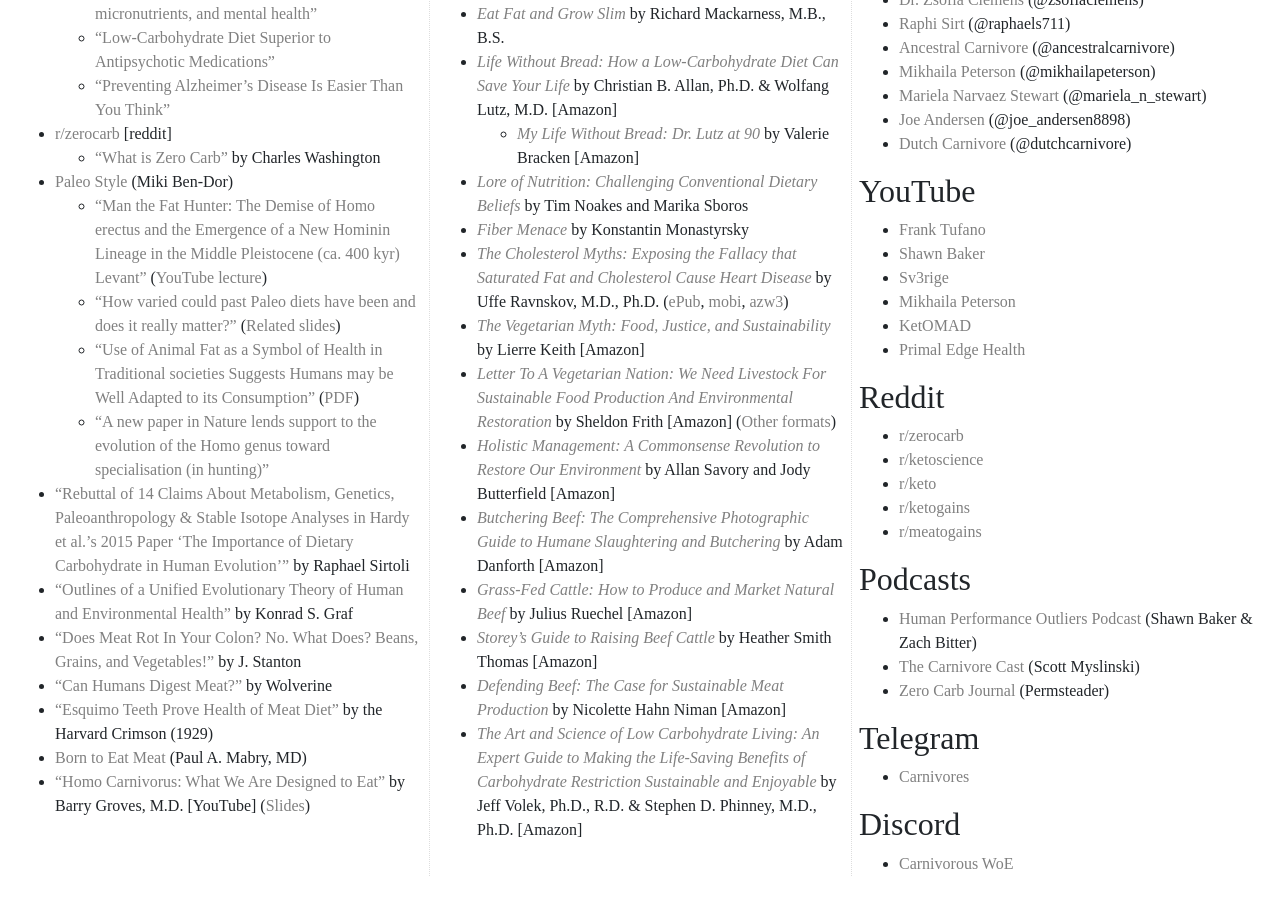
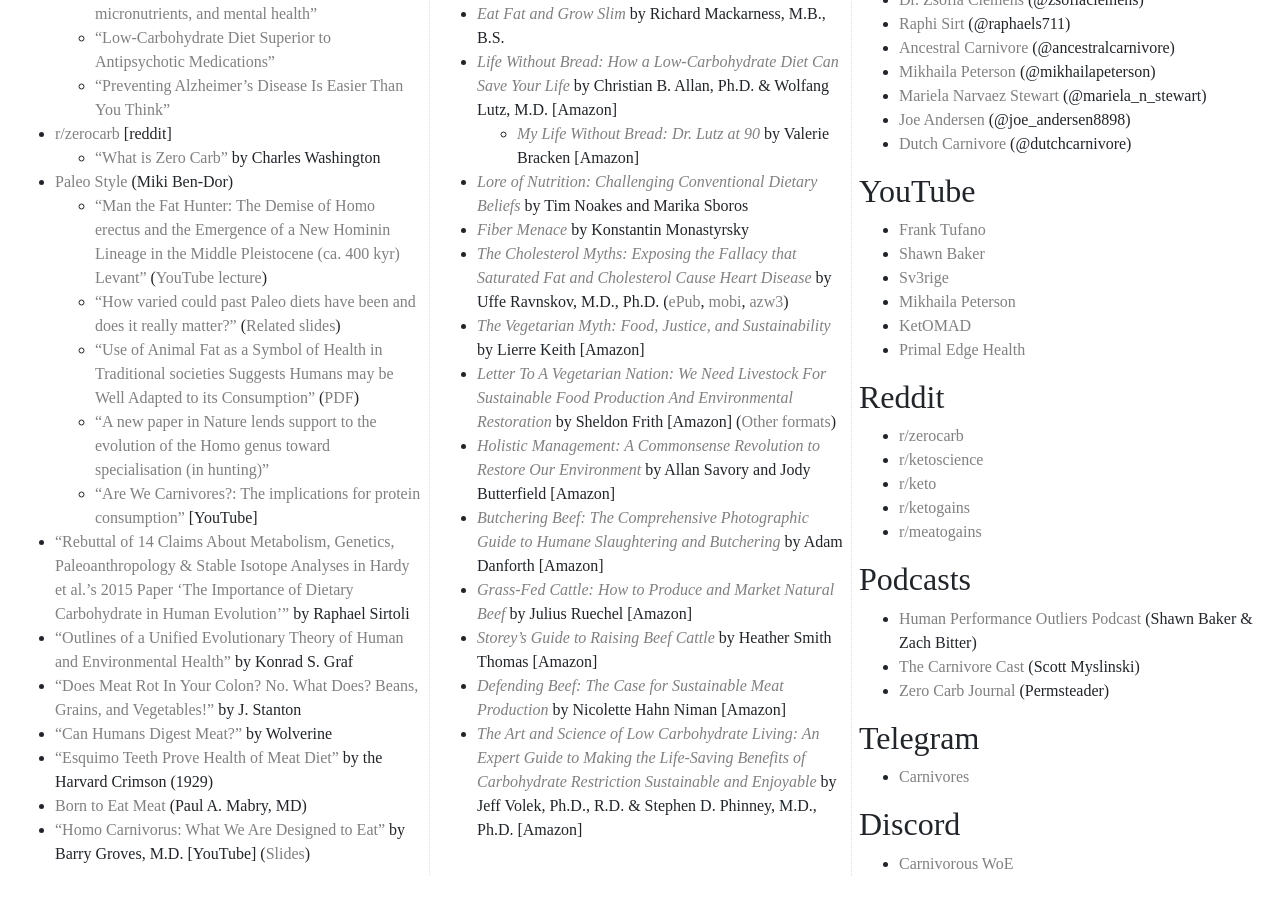
Before and after one commit to bitstein/justmeat.co, a Jekyll site: the page built from index.md, in a window 1280 px wide and 900 px high, scrolled down 1398 px. Built offline with Jekyll 4.4.1, drawn with Linux system fonts in a browser that asks for light colours; nearby versions of some CDN libraries; some web fonts are replaced.

Commit message:
Add Are We Carnivores lecture

```diff
--- a/index.md
+++ b/index.md
@@ -43,6 +43,7 @@
     * [“How varied could past Paleo diets have been and does it really matter?”](http://www.paleostyle.com/?p=2109) ([Related slides](https://www.slideshare.net/mikibendor/carnivourus-paleolithic-diet-miki-bendor-ahs13-24907026))
     * [“Use of Animal Fat as a Symbol of Health in Traditional societies Suggests Humans may be Well Adapted to its Consumption”](https://jevohealth.com/journal/vol1/iss1/10/) ([PDF](docs/animal-fat-as-symbol-of-fertility-and-health-in-traditional-societies-miki-ben-dor.pdf))
     * [“A new paper in Nature lends support to the evolution of the Homo genus toward specialisation (in hunting)”](http://www.paleostyle.com/?p=2123)
+    * [“Are We Carnivores?: The implications for protein consumption”](https://www.youtube.com/watch?v=3cfxPn5eNXs) [YouTube]
 * [“Rebuttal of 14 Claims About Metabolism, Genetics, Paleoanthropology & Stable Isotope Analyses in Hardy et al.’s 2015 Paper ‘The Importance of Dietary Carbohydrate in Human Evolution’”](https://raphaels7.wordpress.com/2015/09/19/rebuttal-of-14-claims-about-metabolism-genetics-paleoanthropology-stable-isotope-analyses-in-hardy-et-al-s-paper-2015-the-importance-of-dietary-carbohydrate-in-human-evolutio/) by Raphael Sirtoli
 * [“Outlines of a Unified Evolutionary Theory of Human and Environmental Health”](http://www.konradsgraf.com/blog1/2017/7/9/a-unified-evolutionary-theory-of-human-and-environmental-health) by Konrad S. Graf
 * [“Does Meat Rot In Your Colon? No. What Does? Beans, Grains, and Vegetables!”](https://web.archive.org/web/20180905182944/http://www.gnolls.org/1444/does-meat-rot-in-your-colon-no-what-does-beans-grains-and-vegetables/) by J. Stanton
```
